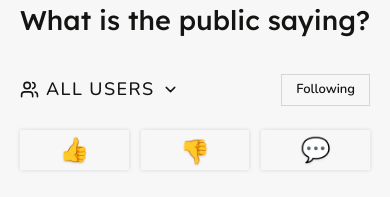
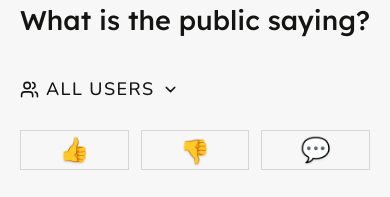
Before and after one commit to k-g-k/maple-testimony-redesign, a React (Vite) app: page / in a window 390 px wide. Shown: the part 182-379 px from the top of the page. Built offline with nearby package versions, Linux system fonts and the light colour scheme.

Commit message:
fix responsive things

```diff
--- a/src/App.tsx
+++ b/src/App.tsx
@@ -84,7 +84,6 @@ export default function App({
               composeSignal={composeSignal}
               items={testimonyFor(() => true)}
               stickyTop="var(--pinned-h)"
-              includeFollowingFilter
               positionRow={positionRow}
               compactHeaderNarrow
               includeTypeFilter
--- a/src/feed/TestimonyFeed.tsx
+++ b/src/feed/TestimonyFeed.tsx
@@ -799,18 +799,37 @@ export function PositionPicker({
   locked = false,
   labeled = false,
   largeOnPhones = false,
+  fillRow = false,
+  largeListOnPhones = false,
+  alignEnd = false,
+  spreadOnPhones = false,
 }: {
   value: StanceFilter;
   onChange: (v: StanceFilter) => void;
   /** State the position without offering to change or clear it. */
   locked?: boolean;
-  /** Keep the words beside the glyphs from 640px up, instead of only
-      from 730px up, and set them a size larger. */
+  /** Set the words beside the glyphs a size larger. */
   labeled?: boolean;
   /** Larger glyphs, words and tap targets below sm, with more space between
       the options. */
   largeOnPhones?: boolean;
+  /** Below sm, stretch the chosen chip to fill the rest of its row, with the
+      glyph and word centred, as the labeled chip does at full width. */
+  fillRow?: boolean;
+  /** Below sm, set the chosen chip's dropdown at the larger size the labeled
+      picker uses. */
+  largeListOnPhones?: boolean;
+  /** For a picker at the right end of its row: the last glyph sits flush
+      with the row's edge, its padding pulled back out, and the chosen chip's
+      dropdown opens from the chip's right edge. */
+  alignEnd?: boolean;
+  /** Below sm, spread the unchosen options across the full width, each
+      taking an equal share with its glyph centred, in an outlined pill. */
+  spreadOnPhones?: boolean;
 }) {
+  // Below sm the chosen chip goes wide when labeled (full width) or when it
+  // fills its row (up to whatever sits beside it).
+  const wideChip = labeled || fillRow;
   const rowH = largeOnPhones ? "h-[40px] sm:h-[34px]" : "h-[34px]";
   const glyphSize = largeOnPhones ? "text-[24px] sm:text-[20px]" : "text-[20px]";
   const wordSize = labeled
@@ -869,7 +888,9 @@ export function PositionPicker({
         aria-label="Filter by position"
         className={`flex ${rowH} items-center ${
           largeOnPhones ? "max-sm:gap-[12px]" : ""
-        } ${labeled ? "max-sm:w-full" : ""}`}
+        } ${labeled || spreadOnPhones ? "max-sm:w-full max-sm:flex-1" : ""} ${
+          alignEnd ? "-mr-[9px]" : ""
+        }`}
       >
         {STANCE_GLYPHS.map(({ id, tip, glyph, chipOffset }) => (
           <button
@@ -878,8 +899,12 @@ export function PositionPicker({
             aria-label={tip}
             className={`flex h-full items-center px-[9px] rounded-pill hover:bg-wash cursor-pointer transition-colors duration-150 ${
               labeled
-                ? "gap-[8px] max-sm:gap-0 max-sm:shadow-[0_0_4px_rgba(20,20,19,0.14)] max-sm:flex-1 max-sm:justify-center"
-                : "gap-0 min-[730px]:gap-[8px]"
+                ? "gap-[8px] max-sm:gap-0 max-sm:bg-sunken max-sm:shadow-[0_0_4px_rgba(20,20,19,0.14)] max-sm:flex-1 max-sm:justify-center"
+                : `gap-0 sm:gap-[8px] ${
+                    spreadOnPhones
+                      ? "max-sm:flex-1 max-sm:justify-center max-sm:border max-sm:border-line"
+                      : ""
+                  }`
             }`}
           >
             <span
@@ -891,7 +916,7 @@ export function PositionPicker({
               {glyph}
             </span>
             {/* Three labelled options are the widest thing on this row, so
-                below 730 the words go and the gap goes with them. The glyph
+                below sm the words go and the gap goes with them. The glyph
                 carries the meaning once you have seen it labelled, and the
                 button's aria-label keeps the name for a screen reader. The
                 selected chip keeps its word at every width: that one is
@@ -899,7 +924,7 @@ export function PositionPicker({
             <span
               aria-hidden
               className={`${
-                labeled ? "flex max-sm:hidden" : "hidden min-[730px]:flex"
+                labeled ? "flex max-sm:hidden" : "hidden sm:flex"
               } h-full items-center font-body font-semibold ${wordSize} leading-none text-ink whitespace-nowrap`}
             >
               {tip}
@@ -918,7 +943,12 @@ export function PositionPicker({
   // it replaces, with the glyph and word centred and the X alone at the far
   // right. The left padding matches the X, so the centring holds.
   return (
-    <div ref={ref} className={labeled ? "relative max-sm:w-full" : "relative"}>
+    <div
+      ref={ref}
+      className={`relative ${
+        labeled ? "max-sm:w-full" : fillRow ? "max-sm:flex-1 max-sm:min-w-0" : ""
+      }`}
+    >
       {/* The wash lives on the chip, so anywhere on it lights the whole shape.
           The X then stacks its own round wash on top of that, which is how it
           reads as a second target inside the first rather than as a hole in
@@ -926,8 +956,10 @@ export function PositionPicker({
       <div
         // The wash stays on while the menu is open, so the chip reads as the
         // thing the menu belongs to.
+        // Labeled, on phones the chip carries the same grey fill as the
+        // options it replaces.
         className={`relative flex items-center ${rowH} pr-[4px] rounded-pill border border-line hover:bg-wash ${
-          open ? "bg-wash" : ""
+          open ? "bg-wash" : labeled ? "max-sm:bg-sunken" : ""
         } transition-colors`}
       >
         <button
@@ -936,7 +968,7 @@ export function PositionPicker({
           aria-expanded={open}
           aria-label={`Position: ${current.tip}. Change`}
           className={`flex h-full items-center gap-[8px] pl-[8px] pr-[7px] rounded-l-pill cursor-pointer ${
-            labeled ? "max-sm:flex-1 max-sm:justify-center max-sm:pl-[30px]" : ""
+            wideChip ? "max-sm:flex-1 max-sm:justify-center max-sm:pl-[36px]" : ""
           }`}
         >
           {/* Each centred on the chip rather than sharing a baseline, so the
@@ -959,17 +991,23 @@ export function PositionPicker({
         <button
           onClick={() => onChange("all")}
           aria-label={`Clear the ${current.label} filter`}
-          className="relative z-10 flex items-center justify-center w-[26px] h-[26px] rounded-full text-ink-muted hover:text-ink hover:bg-wash-strong cursor-pointer transition-colors"
+          // Larger on phones, where it is a thumb's target.
+          className={`relative z-10 flex items-center justify-center size-[26px] ${
+            largeOnPhones ? "max-sm:size-[32px]" : ""
+          } rounded-full text-ink-muted hover:text-ink hover:bg-wash-strong cursor-pointer transition-colors`}
         >
-          <X aria-hidden className="w-[13px] h-[13px]" />
+          <X
+            aria-hidden
+            className={`size-[13px] ${largeOnPhones ? "max-sm:size-[17px]" : ""}`}
+          />
         </button>
       </div>
       {open && (
         <div
           role="listbox"
           className={`absolute left-0 top-[calc(100%+6px)] z-20 min-w-[190px] ${
-            labeled ? "max-sm:w-full" : ""
-          } bg-surface border border-line rounded-control shadow-popover py-[6px]`}
+            wideChip ? "max-sm:w-full" : ""
+          } ${alignEnd ? "left-auto right-0" : ""} bg-surface border border-line rounded-control shadow-popover py-[6px]`}
         >
           {/* Only the alternatives. The chip already names what is selected, so
               listing it again offers a choice that changes nothing. */}
@@ -985,7 +1023,11 @@ export function PositionPicker({
                 }}
                 // Labeled, the text matches the account-type list beside it.
                 className={`flex items-center gap-[10px] w-full text-left font-body ${
-                  labeled ? "text-lg sm:text-base" : "text-sm"
+                  labeled
+                    ? "text-lg sm:text-base"
+                    : largeListOnPhones
+                      ? "text-sm max-sm:text-lg"
+                      : "text-sm"
                 } text-ink px-[16px] py-[13px] cursor-pointer hover:bg-wash`}
               >
                 <span
@@ -1199,9 +1241,9 @@ export function TestimonyFeed({
       still register. */
   composeSignal?: number;
   /** Where the position picker sits: in the filter row, or on its own line
-      beneath it, either collapsing to glyphs below 730px ("below") or keeping
+      beneath it, either collapsing to glyphs below sm ("below") or keeping
       its words from 640px up ("below-labeled"). "responsive" is in the filter
-      row from sm up and "below-labeled" below it. */
+      row from sm up and on its own line beneath it below sm. */
   positionRow?: "inline" | "below" | "below-labeled" | "responsive";
   /** Passed to each card. See TestimonyEntry. */
   compactHeaderNarrow?: boolean;
@@ -1306,6 +1348,27 @@ export function TestimonyFeed({
             typeFilter,
         )
       : filtered;
+  const followingChip = (
+    <FilterChip
+      active={followingOnly}
+      ariaPressed={followingOnly}
+      onClick={() => setFollowingOnly((f) => !f)}
+      title={
+        followingOnly
+          ? "Clear the Following filter"
+          : "Only accounts you follow"
+      }
+      className={`inline-flex items-center gap-[5px] ${
+        positionRow !== "inline"
+          ? "max-sm:text-sm max-sm:px-[14px] max-sm:py-[5px]"
+          : ""
+      }`}
+    >
+      Following
+      {followingOnly && <X className="w-[12px] h-[12px]" />}
+    </FilterChip>
+  );
+
   // Paged, the feed fits a fixed height instead of scrolling inside one. The
   // page is clamped rather than reset, so narrowing the list while on a later
   // page lands on the last one that still has entries instead of an empty view.
@@ -1366,6 +1429,8 @@ export function TestimonyFeed({
                 <PositionPicker value={filter} onChange={setFilter} />
               )}
               {positionRow === "responsive" && (
+                // Beside the account picker from sm up; below sm it moves to its
+                // own row underneath.
                 <div className="max-sm:hidden">
                   <PositionPicker value={filter} onChange={setFilter} />
                 </div>
@@ -1374,31 +1439,23 @@ export function TestimonyFeed({
                   the row, with their own spacing. Held together rather than
                   laid out as two more items in the filter row, so a wider
                   account picker or a selected position moves the filters on the
-                  left without moving this pair or the gap inside it. */}
+                  left without moving this pair or the gap inside it. Left
+                  out entirely when it would be empty, so it takes no gap and
+                  does not compete for the row's right end. */}
+              {((includeFollowingFilter && positionRow !== "below") ||
+                !hideAddButton) && (
               <div className="ml-auto shrink-0 flex items-center gap-[8px]">
-                {includeFollowingFilter && (
+                {includeFollowingFilter &&
+                  positionRow !== "below" &&
                   // Following is an overlay on whatever else is set rather than
                   // another way to narrow by position or account, so it reads
-                  // better here than as the last item among the chips.
-                  <FilterChip
-                    active={followingOnly}
-                    ariaPressed={followingOnly}
-                    onClick={() => setFollowingOnly((f) => !f)}
-                    title={
-                      followingOnly
-                        ? "Clear the Following filter"
-                        : "Only accounts you follow"
-                    }
-                    className={`inline-flex items-center gap-[5px] ${
-                      positionRow !== "inline"
-                        ? "max-sm:text-sm max-sm:px-[14px] max-sm:py-[5px]"
-                        : ""
-                    }`}
-                  >
-                    Following
-                    {followingOnly && <X className="w-[12px] h-[12px]" />}
-                  </FilterChip>
-                )}
+                  // better here than as the last item among the chips. On the
+                  // main page below sm it moves down to the positions' row.
+                  (positionRow === "responsive" ? (
+                    <span className="max-sm:hidden">{followingChip}</span>
+                  ) : (
+                    followingChip
+                  ))}
                 {!hideAddButton && (
                   <button
                     onClick={() => setComposing(true)}
@@ -1414,22 +1471,30 @@ export function TestimonyFeed({
                   </button>
                 )}
               </div>
+              )}
             </div>
             {positionRow !== "inline" && (
               <div
-                className={`flex mb-[12px] ${
+                className={`flex items-center gap-[12px] mb-[12px] ${
                   positionRow === "responsive" ? "sm:hidden" : ""
                 }`}
               >
                 <PositionPicker
                   value={filter}
                   onChange={setFilter}
-                  labeled={
-                    positionRow === "below-labeled" ||
-                    positionRow === "responsive"
+                  labeled={positionRow === "below-labeled"}
+                  largeOnPhones
+                  fillRow={
+                    positionRow === "below" || positionRow === "responsive"
                   }
-                  largeOnPhones
+                  largeListOnPhones={positionRow === "responsive"}
+                  spreadOnPhones={positionRow === "responsive"}
                 />
+                {/* On /test, Following moves down to the positions' row, still
+                    pinned to the right. */}
+                {includeFollowingFilter && positionRow === "below" && (
+                  <div className="ml-auto shrink-0">{followingChip}</div>
+                )}
               </div>
             )}
             {/* Parked: the narrowing row that sat closest to the cards.
--- a/src/main.tsx
+++ b/src/main.tsx
@@ -4,8 +4,8 @@ import App from "./App";
 import "./styles/index.css";
 
 // Layout variants of the same page, for comparing the filter row side by side.
-// The main page uses /test2's filter row below sm and the single inline row
-// from sm up. /test puts the position picker on its own line; /test2 does the
+// The main page puts the position picker beside the account picker from sm
+// up, and on its own line beneath it below sm. /test puts the position picker on its own line; /test2 does the
 // same and keeps its words from 640px up.
 const DEFAULT = { positionRow: "responsive" } as const;
 const VARIANTS = {
```
